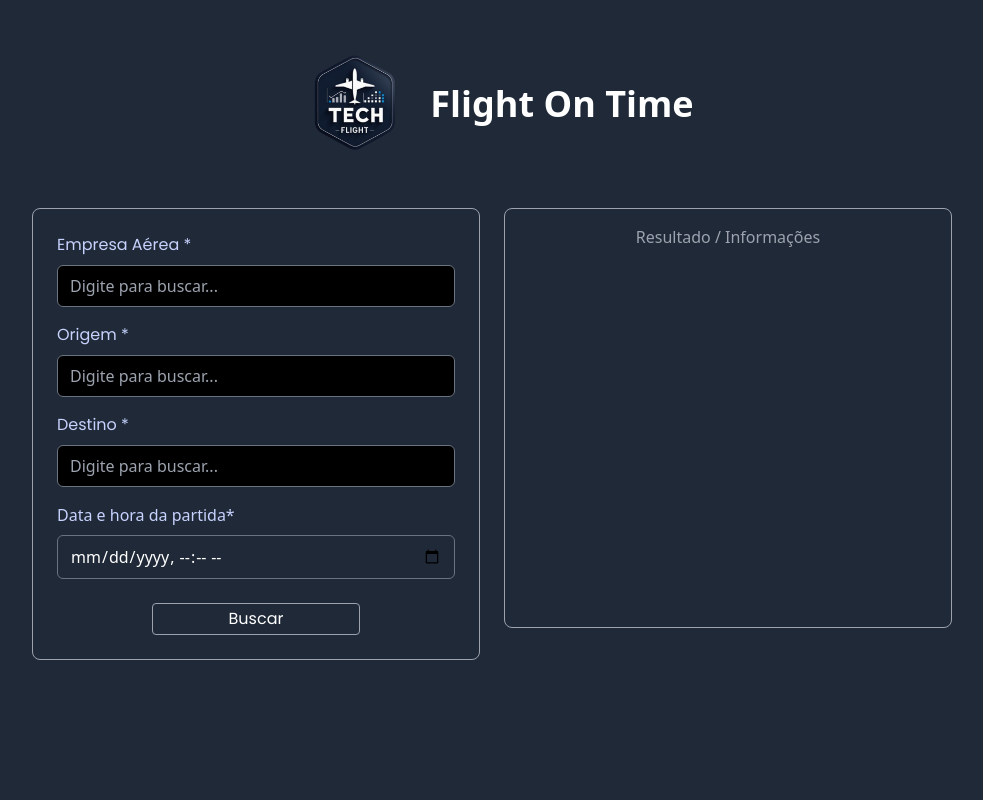
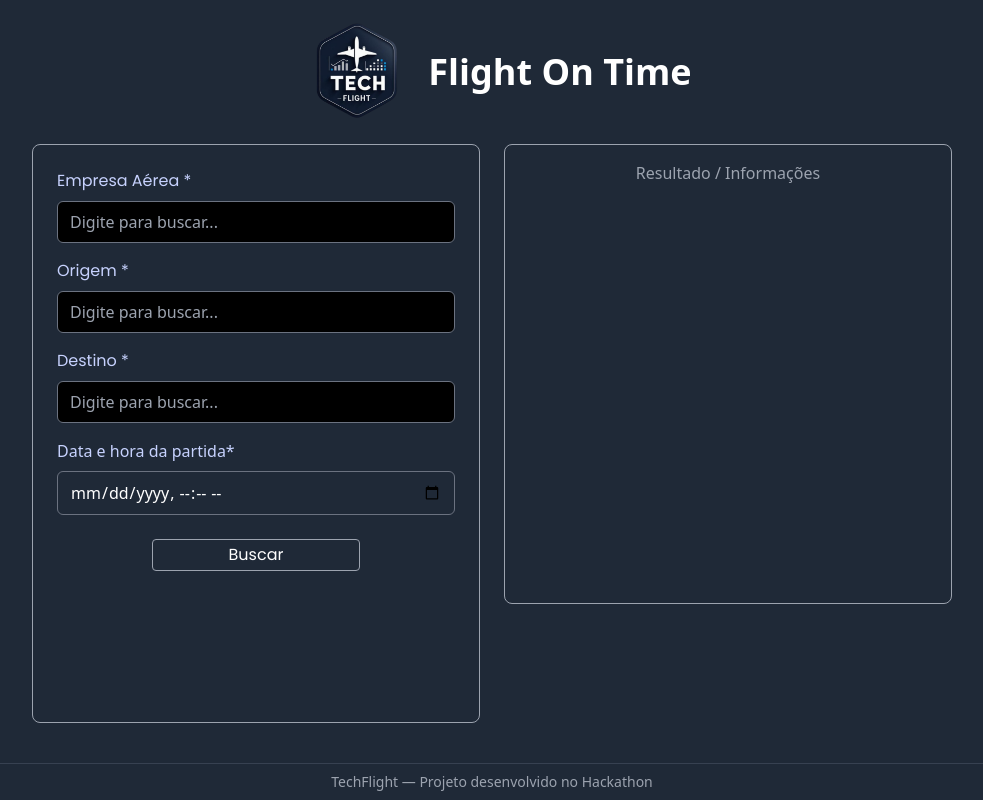
Before and after one commit to ayrandev/tech-flight, a React (Vite) app: page / in a window 1280 px wide. Shown: the whole page, without its empty margins (148-1131 px from the left). Built offline with nearby package versions, Linux system fonts and the light colour scheme.

Commit message:
Ajustes de estilo e formatação

```diff
--- a/src/App.jsx
+++ b/src/App.jsx
@@ -8,7 +8,8 @@ export default function App() {
 
   return (
     <section className="min-h-screen w-full bg-gray-800 flex flex-col items-center px-4">
-      <header className="w-full max-w-6xl flex items-center justify-center gap-3 py-10">
+      {/* Header */}
+      <header className="w-full max-w-6xl flex items-center justify-center gap-2 py-2">
         <img
           src="/icon.png"
           alt="Flight On Time"
@@ -19,14 +20,22 @@ export default function App() {
         </h1>
       </header>
 
-      <div className="w-full max-w-6xl flex flex-col md:flex-row gap-6 justify-center">
+      {/* Main */}
+      <main className="w-full max-w-6xl flex flex-col md:flex-row gap-6 justify-center flex-1">
         <FlightForm
           onSubmit={buscarDados}
           loading={loading}
           error={error}
         />
         <FlightHistory historico={historico} />
-      </div>
+      </main>
+
+      {/* Footer */}
+      <footer className="w-full py-2 mt-10 border-t border-gray-700 text-center">
+        <p className="text-sm text-gray-400">
+          TechFlight — Projeto desenvolvido no Hackathon
+        </p>
+      </footer>
     </section>
   );
 }
--- a/src/components/FlightHistory.jsx
+++ b/src/components/FlightHistory.jsx
@@ -4,7 +4,7 @@ import { aeroportosOptions } from "../data/aeroportosOptions";
 
 export function FlightHistory({ historico }) {
   return (
-    <div className="w-full max-w-md border border-gray-400 p-4 rounded-lg text-gray-200 max-h-[420px] overflow-y-auto flex flex-col gap-3">
+    <div className="w-full max-w-md border border-gray-400 p-4 rounded-lg text-gray-200 max-h-[460px] overflow-y-auto flex flex-col gap-3">
       {historico.length > 0 ? (
         historico.map((item) => (
           <div
```
